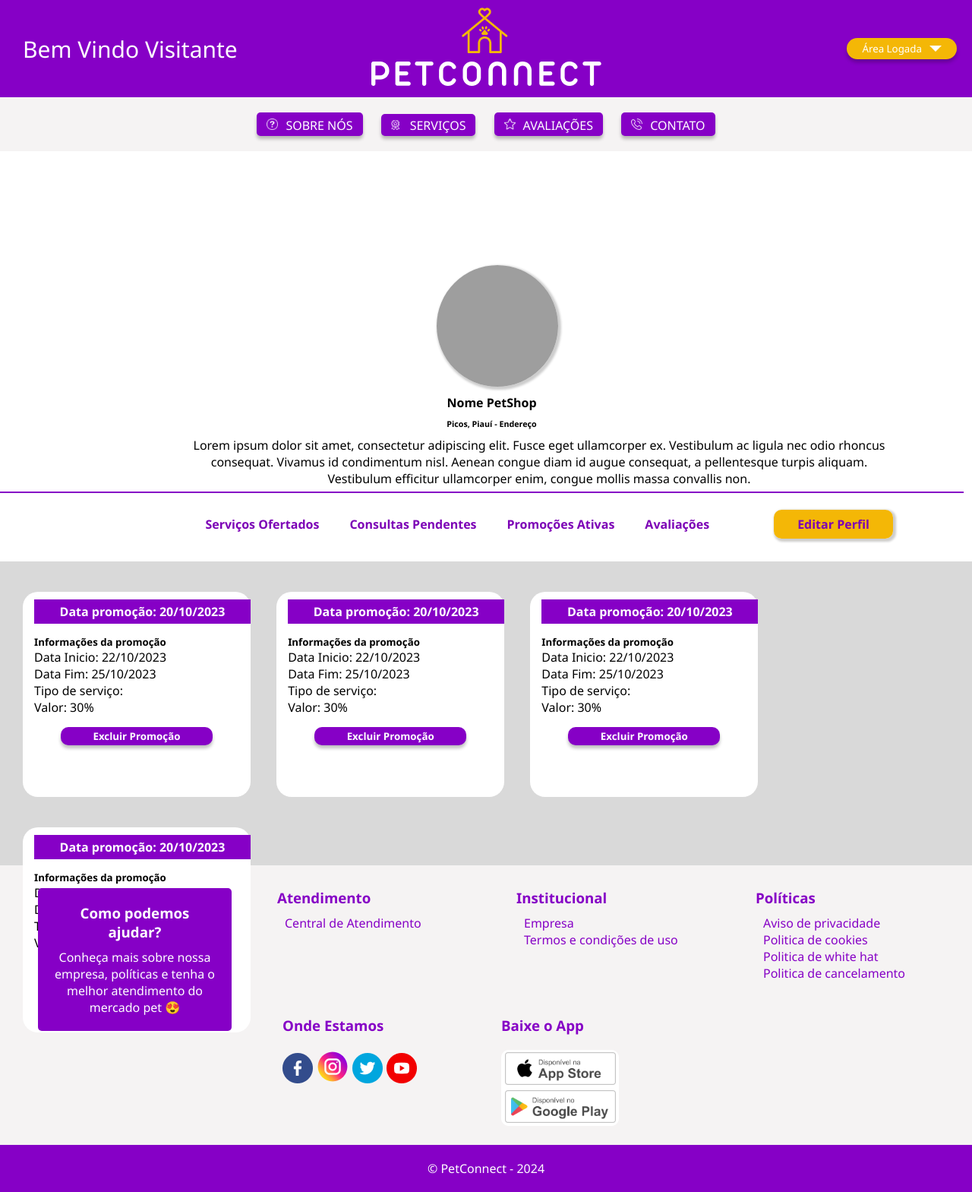
After one commit to Robson-tech/pet_connect, a Django app: page /avaliacoes/ in a window 1280 px wide. The commit adds this page. Shown: the whole page at 76% size. Run offline with Django 4.2, Linux system fonts and the light colour scheme; some web fonts are replaced; grey boxes are pictures that could not be loaded.

Commit message:
Novas telas adicionadas
As telas de perfil da loja, animais cadastrados na área de perfil de usuário, serviços e avalições foi adicionada ao projeto.

```diff
--- a/petconnect/urls.py
+++ b/petconnect/urls.py
@@ -1,19 +1,29 @@
+from django.views.generic import TemplateView
 from django.urls import path
 from . import views
 
 
 app_name = 'petconnect'
 urlpatterns = [
-    path('', views.index, name='index'),
+    path('', TemplateView.as_view(
+        template_name='petconnect/index.html'), name='index'),
+    path('contato/', TemplateView.as_view(template_name='petconnect/contato.html'), name='contato'),
+    path('sobre/', TemplateView.as_view(template_name='petconnect/sobre.html'), name='sobre'),
+    path('perfil_petshop/', TemplateView.as_view(template_name='petconnect/perfil_petshop.html'), name='perfil_petshop'),
+    path('avaliacoes/', TemplateView.as_view(template_name='petconnect/avaliacoes.html'), name='avaliacoes'),
+
     path('login/', views.logar, name='login'),
     path('logout/', views.deslogar, name='logout'),
     path('cadastro/', views.cadastro, name='cadastro'),
     path('perfil_usuario/', views.perfil_usuario, name='perfil_usuario'),
     path('cadastro_animal/', views.cadastro_animal, name='cadastro_animal'),
-    path('consultas/agendadas', views.consultas_agendadas, name='consultas_agendadas'),
-    path('consultas/anteriores', views.consultas_anteriores, name='consultas_anteriores'),
-    path('consultas/pendentes', views.consultas_pendentes, name='consultas_pendentes'),
+    path('consultas/agendadas', views.consultas_agendadas,
+         name='consultas_agendadas'),
+    path('consultas/anteriores', views.consultas_anteriores,
+         name='consultas_anteriores'),
+    path('consultas/pendentes', views.consultas_pendentes,
+         name='consultas_pendentes'),
     path('agendar/', views.agendar_consulta, name='agendar_consulta'),
-    path('contato/', views.contato, name='contato'),
-    path('sobre/', views.sobre, name='sobre'),
+    path('servicos/', views.servicos, name='servicos'),
+    path('animais_cadastrados/', views.animais_cadastrados, name='animais_cadastrados'),
 ]
--- /dev/null
+++ b/static/css/avaliacoes.css
@@ -0,0 +1,41 @@
+.consulta{
+    width: 300px;
+    height: 250px;
+    background-color: #fff;
+    border-radius: 20px;
+    display: inline-block;
+    margin-top: 40px;
+    margin-left: 30px;
+    padding-bottom: 20px;
+}
+
+.agendamento-data{
+    padding: 5px;
+    color: #fff;
+    background-color: #8600C6;
+    text-align: center;
+}
+
+.info-consulta, .info-animal{
+    margin: 15px;
+}
+
+.botao-card2{
+    width: 200px;
+    font-weight: bold;
+    margin: 10px auto;
+    display: block;
+    border-radius: 10px;
+    border: none;
+    background-color: #8600C6;
+    color: #fff;
+    padding: 3px;
+    box-shadow: 0px 4px 4px rgba(0, 0, 0, 0.25);
+}
+
+.botao-card2:hover{
+    background-color: #7702ad;
+    cursor: pointer;
+    transform: scale(1.1);
+    transition: 1s;
+}
--- /dev/null
+++ b/static/css/perfil_petshop.css
@@ -0,0 +1,188 @@
+.header-total{
+    width: 100%;
+    height: 540px;
+    background-color: #fff;
+}
+
+.header > img{
+    width: 100%;
+    height: 230px;
+    position: absolute;
+}
+
+#foto-perfil{
+    display: flex;
+    justify-content: center;
+    align-items: center;
+    position: relative;
+}
+
+#foto-perfil > img{
+    border-radius: 55%;
+    width: 160px;
+    height: 160px;
+    margin-left: 30px;
+    box-shadow: 2px 2px 3px 2px rgba(0, 0, 0, 0.2);
+    margin-top: 150px;
+}
+
+h4, h6{
+    margin: 10px 0px 2px 15px;
+    text-align: center;
+}
+
+#paragrafo{
+    width: 920px;
+    height: 62px;
+    text-align: center;
+    margin-left: 250px;
+    margin-top: 10px;
+}
+
+#linha-horizontal{
+    width: 99%;
+    border: 1px solid #8600C6;
+    margin-top: 10px;
+}
+
+.header-total ul{
+    display: flex;
+    flex-wrap: wrap;
+    list-style: none;
+    margin-left: 18%;
+    margin-top: 30px;
+}
+
+.header-total ul li{
+    margin-left: 40px;
+}
+
+.header-total ul li a{
+    color: #7c00b6;
+    text-decoration: 2px solid;
+    font-weight: bold;
+    text-align: center;
+}
+
+.header-total ul li a:hover{
+    color: #F4B706;
+    transition: all 0.3s ease;
+}
+
+.botao2{
+    background-color: #F4B706;
+    margin-left: 45px;
+    padding: 8px 31px;
+    box-shadow: 2px 2px 3px 2px rgba(0, 0, 0, 0.2);
+    border-radius: 10px;
+}
+
+.botao2:hover{
+    background-color: #d39f02;
+    transition: all 0.3s ease;
+}
+
+#content{
+    width: 100%;
+    height: 400px;
+    background-color: #D9D9D9;
+}
+
+main{
+    width: 100%;
+}
+
+#divBusca{
+    background-color:#E0EEEE;
+    border:solid 2px #c4c4c4;
+    border-radius:10px;
+    width: 500px;
+    height:32px;
+    margin: 40px auto;
+}
+
+#txtBusca{
+    float:left;
+    background-color:transparent;
+    padding-left:5px;
+    font-size:18px;
+    border:none;
+    height:32px;
+    width:324px;
+}
+
+#btnBusca{
+    border:none;
+    float:left;
+    height:32px;
+    border-radius:0 7px 7px 0;
+    width:100px;
+    font-weight:bold;
+    background: #F4B706;
+    color: #fff;
+}
+
+#divBusca img{
+    float:left;
+}
+
+#cards-servico{
+    width: 75%;
+    margin: 0 auto;
+}
+
+.servico{
+    width: 300px;
+    height: 300px;
+    background-color: #fff;
+    border-radius: 20px;
+    margin: 20px 10px;
+    display: inline-block;
+    box-shadow: 0px 4px 4px 0px rgba(0, 0, 0, 0.25);
+}
+
+.servico p{
+    padding: 10px;
+}
+
+.servico-capa{
+    width: 300px;
+    height: 150px;
+}
+
+.servico h3{
+    background-color: #8600C6;
+    color: #fff;
+    text-align: center;
+    padding: 5px;
+    margin-bottom: 5px;
+}
+
+.servico:hover{
+    transform: scale(1.1);
+    transition: 1s;
+}
+
+.botao-card{
+    width: 150px;
+    height: 30px;
+    background-color: #F4B706;
+    color: #fff;
+    border: none;
+    border-radius: 20px;
+    margin: 10px auto;
+    text-align: center;
+    box-shadow: 0px 4px 4px 0px rgba(0, 0, 0, 0.25);
+}
+
+.botao-card a{
+    color: #fff;
+    text-decoration: none;
+}
+
+.botao-card:hover{
+    background-color: #e2aa00;
+    cursor: pointer;
+    transform: scale(1.1);
+    transition: 1s;
+}
--- /dev/null
+++ b/templates/petconnect/avaliacoes.html
@@ -0,0 +1,64 @@
+{% extends 'petconnect/perfil_petshop.html' %}
+
+{% load static %}
+
+{% block style %}
+<link rel="stylesheet" href="{% static 'css/perfil_petshop.css' %}">
+<link rel="stylesheet" href="{% static 'css/avaliacoes.css' %}" />
+{% endblock %}
+
+{% block content_perfil %}
+<section>
+  <div class="consulta">
+    <h4 class="agendamento-data">Data promoção: 20/10/2023</h4>
+    <div class="info-consulta">
+      <h5>Informações da promoção</h5>
+      <p>Data Inicio: 22/10/2023</p>
+      <p>Data Fim: 25/10/2023</p>
+      <p>Tipo de serviço:</p>
+      <p>Valor: 30%</p>
+    </div>
+
+    <button class="botao-card2">Excluir Promoção</button>
+  </div>
+
+  <div class="consulta">
+    <h4 class="agendamento-data">Data promoção: 20/10/2023</h4>
+    <div class="info-consulta">
+      <h5>Informações da promoção</h5>
+      <p>Data Inicio: 22/10/2023</p>
+      <p>Data Fim: 25/10/2023</p>
+      <p>Tipo de serviço:</p>
+      <p>Valor: 30%</p>
+    </div>
+
+    <button class="botao-card2">Excluir Promoção</button>
+  </div>
+
+  <div class="consulta">
+    <h4 class="agendamento-data">Data promoção: 20/10/2023</h4>
+    <div class="info-consulta">
+      <h5>Informações da promoção</h5>
+      <p>Data Inicio: 22/10/2023</p>
+      <p>Data Fim: 25/10/2023</p>
+      <p>Tipo de serviço:</p>
+      <p>Valor: 30%</p>
+    </div>
+
+    <button class="botao-card2">Excluir Promoção</button>
+  </div>
+
+  <div class="consulta">
+    <h4 class="agendamento-data">Data promoção: 20/10/2023</h4>
+    <div class="info-consulta">
+      <h5>Informações da promoção</h5>
+      <p>Data Inicio: 22/10/2023</p>
+      <p>Data Fim: 25/10/2023</p>
+      <p>Tipo de serviço:</p>
+      <p>Valor: 30%</p>
+    </div>
+
+    <button class="botao-card2">Excluir Promoção</button>
+  </div>
+</section>
+{% endblock %}
--- a/templates/petconnect/base.html
+++ b/templates/petconnect/base.html
@@ -36,8 +36,8 @@
     <nav>
         <ul>
             <li><img src="{% static 'img/interrogacao.png' %}" alt=""><a href="{% url 'petconnect:sobre' %}">SOBRE NÓS</a></li>
-            <li><img src="{% static 'img/medal.png' %}" alt=""><a href="#">SERVIÇOS</a></li>
-            <li><img src="{% static 'img/star.png' %}" alt=""><a href="#">AVALIAÇÕES</a></li>
+            <li><img src="{% static 'img/medal.png' %}" alt=""><a href="{% url 'petconnect:servicos' %}">SERVIÇOS</a></li>
+            <li><img src="{% static 'img/star.png' %}" alt=""><a href="{% url 'petconnect:avaliacoes' %}">AVALIAÇÕES</a></li>
             <li><img src="{% static 'img/phone_call.png' %}" alt=""><a href="{% url 'petconnect:contato' %}">CONTATO</a></li>
         </ul>
     </nav>
--- /dev/null
+++ b/templates/petconnect/perfil_petshop.html
@@ -0,0 +1,35 @@
+{% extends 'petconnect/base.html' %}
+
+{% load static %}
+
+{% block style %}
+<link rel="stylesheet" href="{% static 'css/perfil_petshop.css' %}">
+{% endblock %}
+
+{% block content %}
+<div class="header-total">
+    <div class="header">
+        <div id="foto-perfil">
+            <img src="{% static 'img/sample_profile.jpg' %}" alt="foto-perfil">
+        </div>
+        <h4>Nome PetShop</h4>
+        <h6>Picos, Piauí - Endereço</h6>
+
+        <p id="paragrafo">Lorem ipsum dolor sit amet, consectetur adipiscing elit. Fusce eget ullamcorper ex. Vestibulum ac ligula nec odio rhoncus consequat. Vivamus id condimentum nisl. Aenean congue diam id augue consequat, a pellentesque turpis aliquam. Vestibulum efficitur ullamcorper enim, congue mollis massa convallis non.</p>
+
+        <div id="linha-horizontal"></div>
+        <ul>
+            <li> <a href="servicos-ofertados.html"> Serviços Ofertados </a> </li>
+            <li> <a href="consultas-pendentes.html" > Consultas Pendentes </a> </li>
+            <li> <a href="promocoes-ativas.html"> Promoções Ativas </a> </li>
+            <li> <a href="avaliacoes.html"> Avaliações </a> </li>
+            <li> <a href="configuracao.html" class="botao2" button="botao"> Editar Perfil </a> </li>
+        </ul>
+    </div>
+</div>
+
+<div id="content">
+{% block content_perfil %}
+{% endblock %}
+</div>
+{% endblock %}
```
Also changed, not shown: petconnect/views.py (+19 -13 lines), static/css/servicos.css (added, +98 -0 lines), templates/petconnect/animais_cadastrados.html (added, +18 -0 lines), templates/petconnect/promocoes-ativas.html (added, +145 -0 lines), templates/petconnect/servicos.html (added, +37 -0 lines), static/img/sample_cats.png (added), 1 other file.
